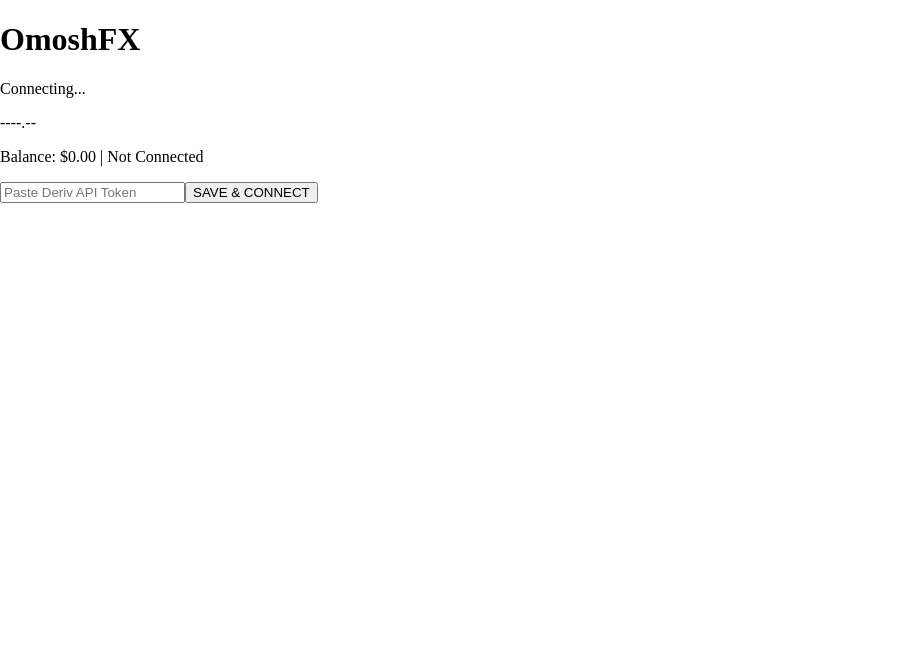
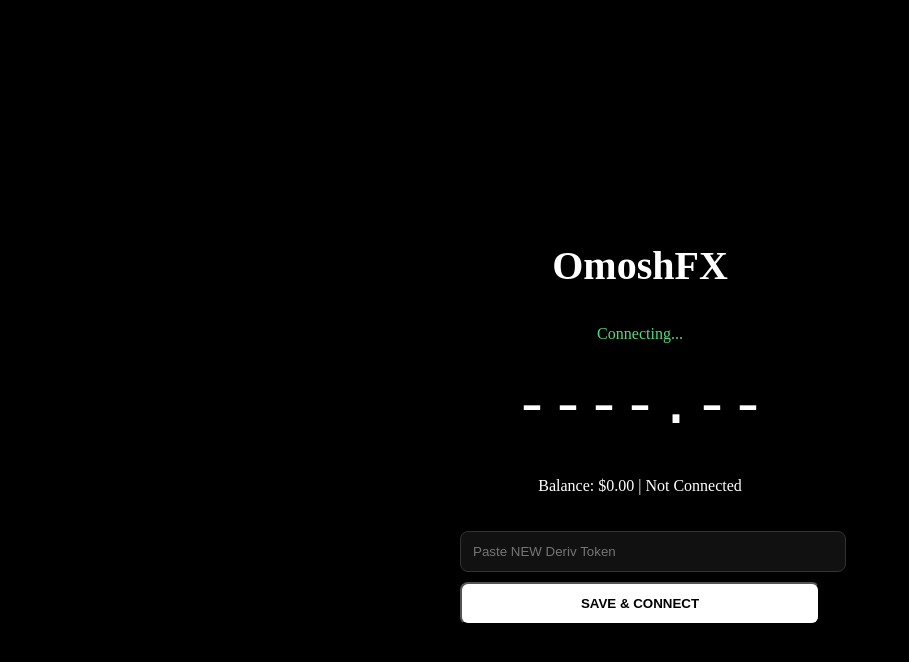
Before and after one commit to Omoshfx-live/Omoshfx-live, a Next.js app: page / in a window 1280 px wide. Shown: the top 662 px of the page, without its empty margins (0-909 px from the left). Built offline with nearby package versions, Linux system fonts and the light colour scheme; no server answers.

Commit message:
Update page.tsx

```diff
--- a/app/page.tsx
+++ b/app/page.tsx
@@ -22,33 +22,33 @@
         const saved = localStorage.getItem("deriv_token");
         if (saved) ws.current?.send(JSON.stringify({ authorize: saved.trim() }));
       };
-      ws.current.onmessage = (msg) => {
-        const data = JSON.parse(msg.data);
+      ws.current.onmessage = (e) => {
+        const data = JSON.parse(e.data);
         if (data.tick) setTick(data.tick.quote);
         if (data.authorize) {
-          setAuth(`Connected ✅`);
+          setAuth("Connected ✅");
           setBalance(data.authorize.balance?.toString() || "0");
         }
-        if (data.error) setAuth(`Error: ${data.error.message}`);
+        if (data.error) setAuth(data.error.message);
       };
-      ws.current.onclose = () => { setStatus("Reconnecting..."); setTimeout(connect, 2000); };
+      ws.current.onclose = () => setTimeout(connect, 2000);
     };
     connect();
     return () => ws.current?.close();
   }, []);
-  const saveToken = () => {
+  const save = () => {
     localStorage.setItem("deriv_token", token.trim());
-    window.location.reload();
+    location.reload();
   };
   return (
-    <main className="min-h-screen bg-black text-white flex flex-col items-center justify-center p-4">
-      <h1 className="text-4xl font-black mb-2">OmoshFX</h1>
-      <p className="text-green-400 mb-4">{status}</p>
-      <div className="text-6xl font-mono my-6">{tick}</div>
-      <p className="mb-6">Balance: ${balance} | {auth}</p>
-      <div className="w-full max-w-sm bg-zinc-900 p-4 rounded-xl">
-        <input value={token} onChange={e=>setToken(e.target.value)} placeholder="Paste Deriv API Token" className="w-full p-3 rounded bg-black border border-zinc-700 mb-3" />
-        <button onClick={saveToken} className="w-full bg-white text-black font-bold py-3 rounded">SAVE & CONNECT</button>
+    <main style={{minHeight:'100vh', background:'black', color:'white', display:'flex', flexDirection:'column', alignItems:'center', justifyContent:'center', padding:'20px'}}>
+      <h1 style={{fontSize:'40px', fontWeight:'900'}}>OmoshFX</h1>
+      <p style={{color:'#4ade80', margin:'10px'}}>{status}</p>
+      <div style={{fontSize:'60px', fontFamily:'monospace', margin:'20px'}}>{tick}</div>
+      <p>Balance: ${balance} | {auth}</p>
+      <div style={{marginTop:'20px', width:'100%', maxWidth:'360px'}}>
+        <input value={token} onChange={e=>setToken(e.target.value)} placeholder="Paste NEW Deriv Token" style={{width:'100%', padding:'12px', background:'#111', border:'1px solid #333', color:'white', borderRadius:'8px'}} />
+        <button onClick={save} style={{width:'100%', marginTop:'10px', padding:'12px', background:'white', color:'black', fontWeight:'bold', borderRadius:'8px'}}>SAVE & CONNECT</button>
       </div>
     </main>
   );
```
